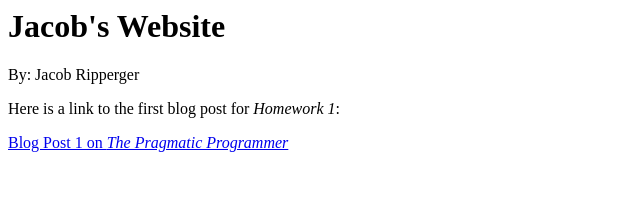
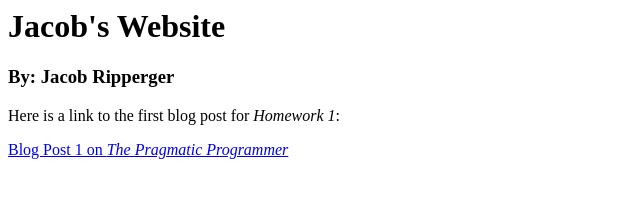
Before and after one commit to jripperger/jripperger.github.io, a plain HTML site: page index.html in a window 1280 px wide. Shown: the whole page, without its empty margins (0-640 px from the left). Drawn offline with Linux system fonts and the light colour scheme.

Commit message:
Homework 1

```diff
--- a/index.html
+++ b/index.html
@@ -1,5 +1,5 @@
 <h1>Jacob's Website</h1>
-<p2>By: Jacob Ripperger</p2>
+<h3>By: Jacob Ripperger</h3>
 
 <p>Here is a link to the first blog post for <i>Homework 1</i>:</p>
 <p><a href = "blogPostOne.html">Blog Post 1 on <i>The Pragmatic Programmer</i></a></p>
```
Also changed, not shown: blogPostOne.html (+1 -1 lines).
